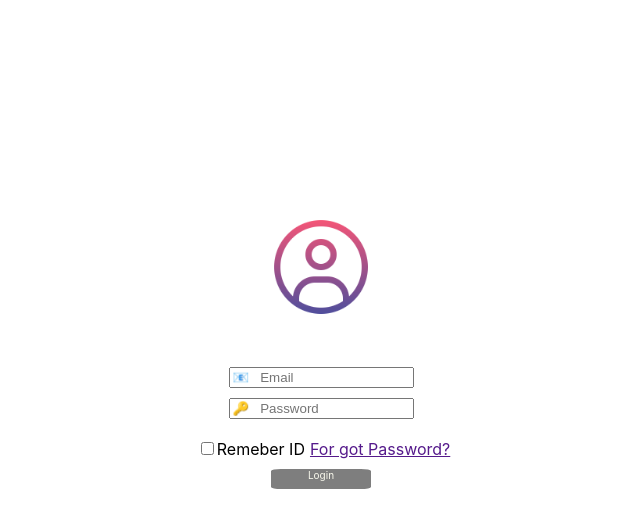
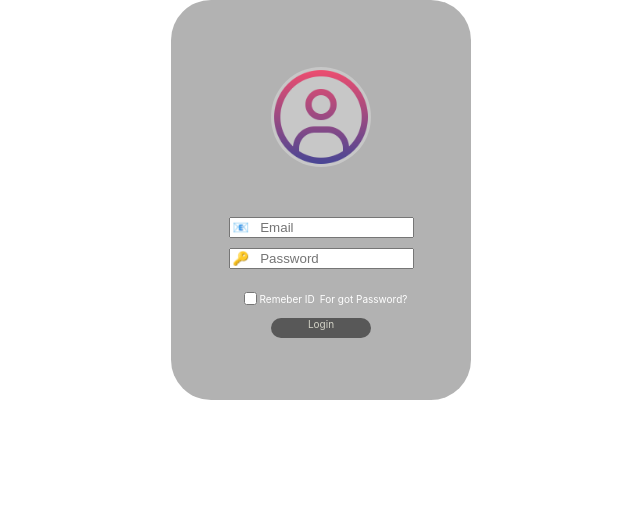
Before and after one commit to dzface/kh-mini-project, a React (Create React App) app: page / in a window 1280 px wide. Shown: the top 528 px of the page, without its empty margins (319-959 px from the left). Built offline with nearby package versions, Linux system fonts and the light colour scheme.

Commit message:
로그인페이지 정렬

```diff
--- a/package.json
+++ b/package.json
@@ -3,6 +3,7 @@
   "version": "0.1.0",
   "private": true,
   "dependencies": {
+    "@material-ui/core": "^4.12.4",
     "@testing-library/jest-dom": "^5.14.1",
     "@testing-library/react": "^13.0.0",
     "@testing-library/user-event": "^13.2.1",
--- a/src/App.js
+++ b/src/App.js
@@ -5,6 +5,7 @@ function App() {
   return (
     <>
     <Loginpage/>
+
     </>
   );
 }
--- a/src/Login-component.js
+++ b/src/Login-component.js
@@ -1,13 +1,16 @@
+import { useState } from 'react';
 import './css/loginpage.css';
 
 const Loginpage = () => {
+  const [loginAccess, setLoginAccess] = useState("");
+
   return (
     <div className="container">
       <div className="box">
         <p className="image-item"></p>
         <input type="email" placeholder="📧   Email" />
         <input type="password" placeholder="🔑   Password" />
-        <p>
+        <p className='loginSub'>
           <p><input type="checkbox"></input>Remeber ID</p>
           <a href="">For got Password?</a>
         </p>
--- a/src/css/loginpage.css
+++ b/src/css/loginpage.css
@@ -8,13 +8,16 @@
 }
 
 .box {
-  width: 500px;
-  height: 700px;
+  width: 300px;
+  height: 400px;
   display: flex; /* 자식 요소들을 flex container로 설정 */
   flex-direction: column; /* 자식 요소들을 세로 방향으로 배열 */
   justify-content: center; /* 수직 가운데 정렬 */
   align-items: center; /* 수평 가운데 정렬 */
   text-align: center;
+  border-radius:5dvh;
+  background-color: rgba(0, 0, 0, 0.3);
+
 }
 
 .box div {
@@ -22,9 +25,13 @@
   height: 20px;
   color: beige;
   font-size: 10px;
-  border-radius: 10%;
+  border-radius: 2dvi;
   background-color: black;
   opacity: 0.5;
+}
+.loginSub{
+  font-size: 10px;
+  color: white;
 }
 input[type="email"],
 input[type="password"] {
@@ -35,7 +42,7 @@ input[type="password"] {
   height: 100px;
   background-image: url("../image/person-icon2.png");
   border-radius: 100%;
-  background-color: rgb(255, 255, 255,0.5);
+  background-color: rgb(255, 255, 255,0.3);
   opacity: 0.9;
   background-repeat: no-repeat;
   background-size: cover;
@@ -43,7 +50,12 @@ input[type="password"] {
 }
 p{
   display: flex;
-  justify-self: center;
+  justify-self:center;
   align-items: center;
   margin: 5px;
 }
+
+a{
+  color: inherit;
+  text-decoration-line:none
+}
```
Also changed, not shown: 1 other file (tests, documents, lock files or other folders).
